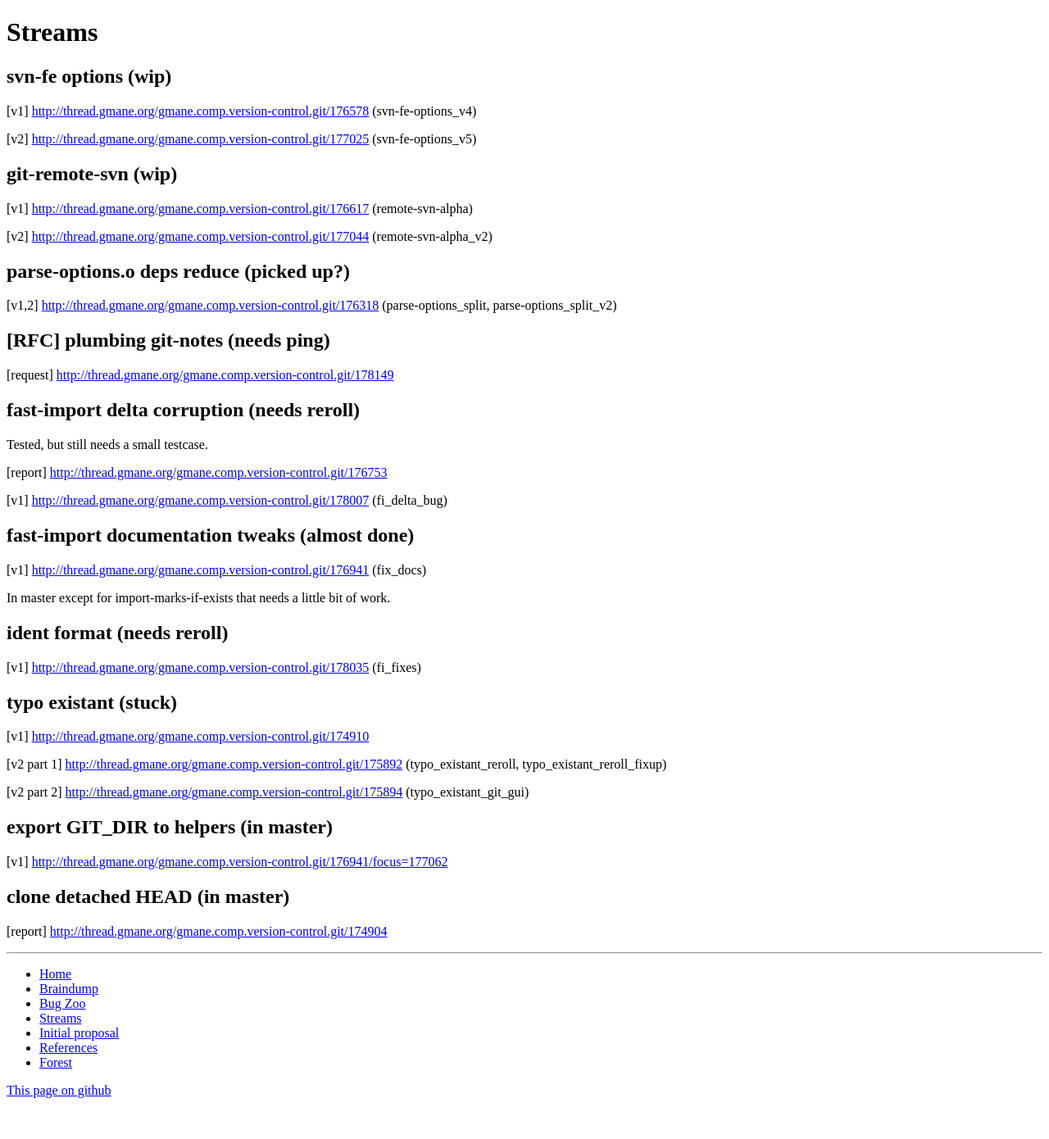
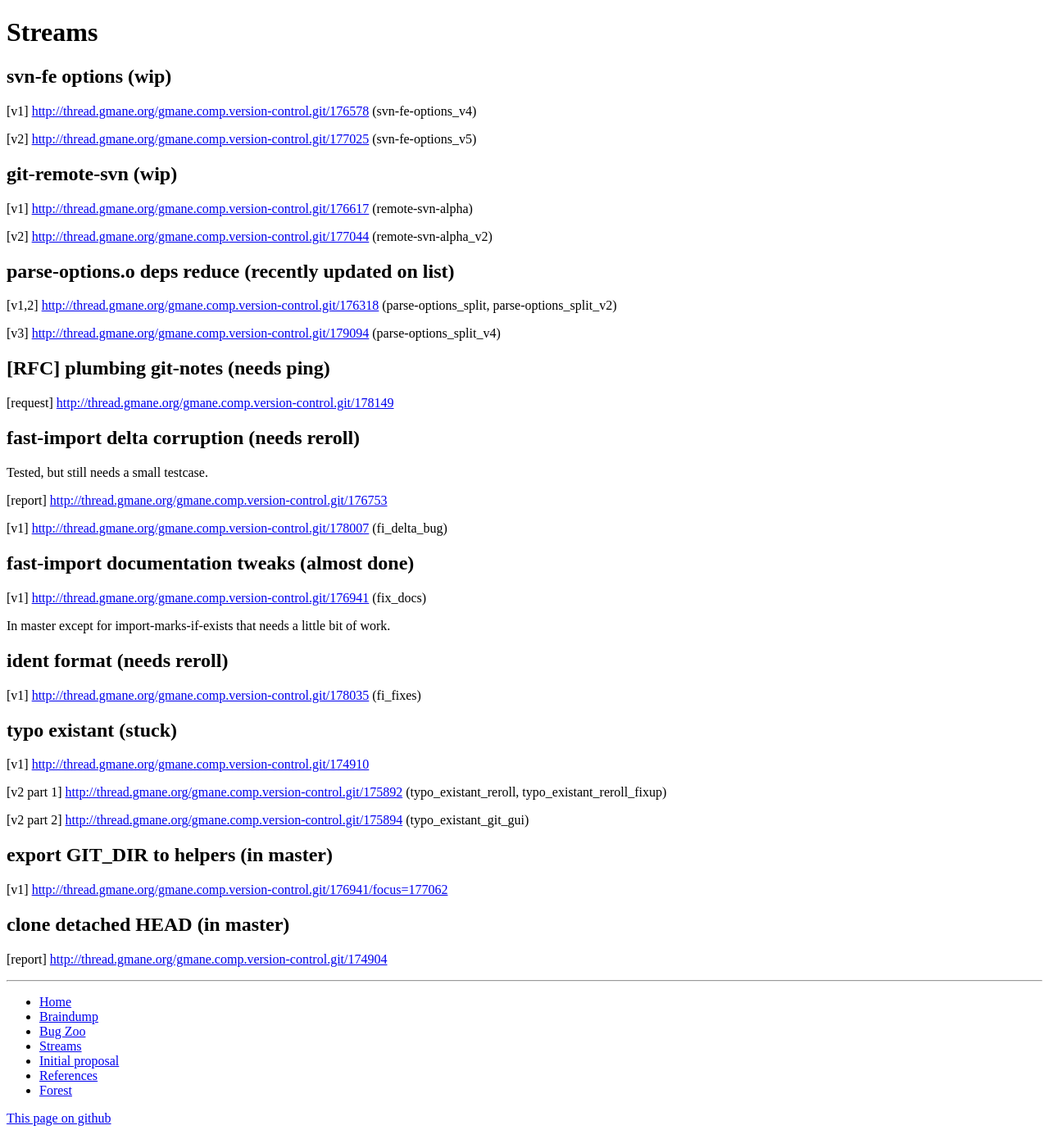
Before and after one commit to divanorama/gsoc11, a Jekyll site: the page built from streams.html, in a window 1280 px wide. Shown: the whole page at 82% size. Built offline with Jekyll 4.4.1, drawn with Linux system fonts in a browser that asks for light colours; before the commit the page ends 1356 px from its top, so only the background shows below that.

Commit message:
Update parse-options.o series status.

```diff
--- a/streams.html
+++ b/streams.html
@@ -15,9 +15,11 @@ title: Streams
 <p> [v2] <a href="http://thread.gmane.org/gmane.comp.version-control.git/177044">http://thread.gmane.org/gmane.comp.version-control.git/177044</a>
 (remote-svn-alpha_v2) </p>
 
-<h2>parse-options.o deps reduce (picked up?)</h2>
+<h2>parse-options.o deps reduce (recently updated on list)</h2>
 <p> [v1,2] <a href="http://thread.gmane.org/gmane.comp.version-control.git/176318">http://thread.gmane.org/gmane.comp.version-control.git/176318</a>
 (parse-options_split, parse-options_split_v2) </p>
+<p> [v3] <a href="http://thread.gmane.org/gmane.comp.version-control.git/179094">http://thread.gmane.org/gmane.comp.version-control.git/179094</a>
+(parse-options_split_v4) </p>
 
 <h2>[RFC] plumbing git-notes (needs ping)</h2>
 <p> [request] <a href="http://thread.gmane.org/gmane.comp.version-control.git/178149">http://thread.gmane.org/gmane.comp.version-control.git/178149</a> </p>
```
